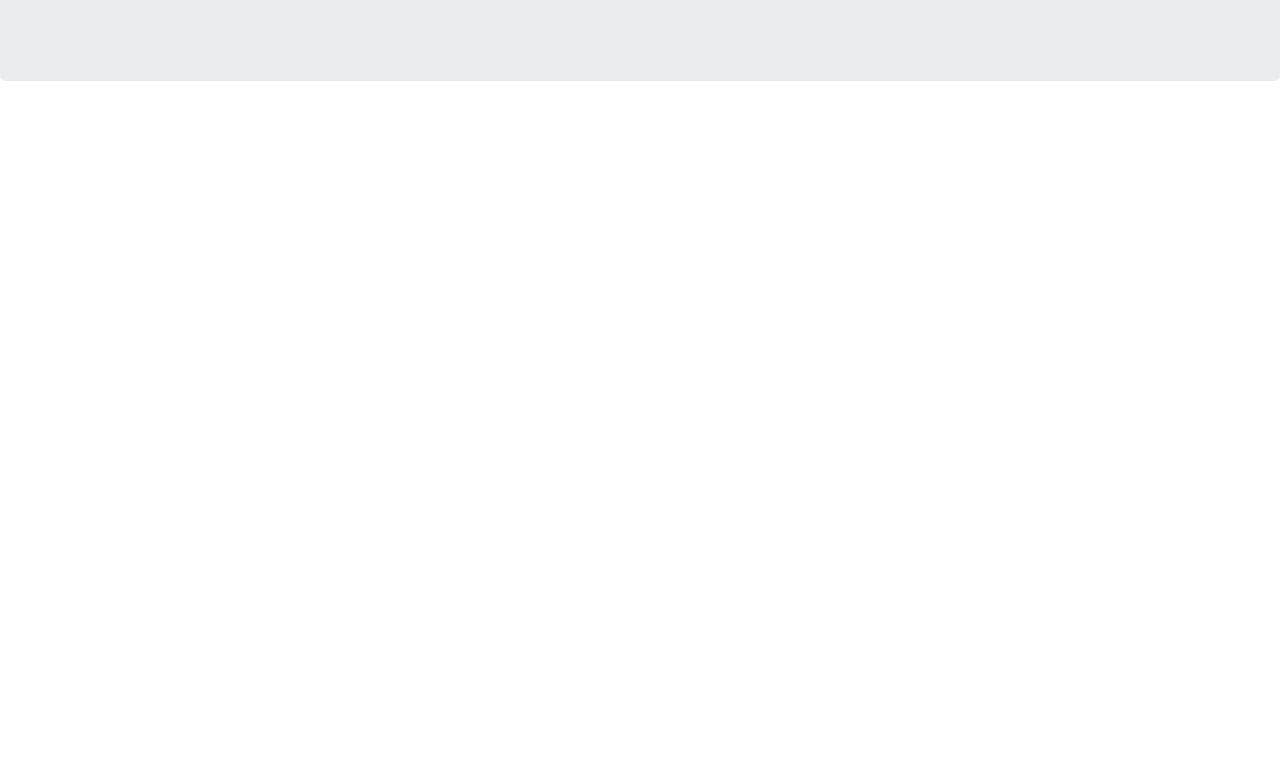
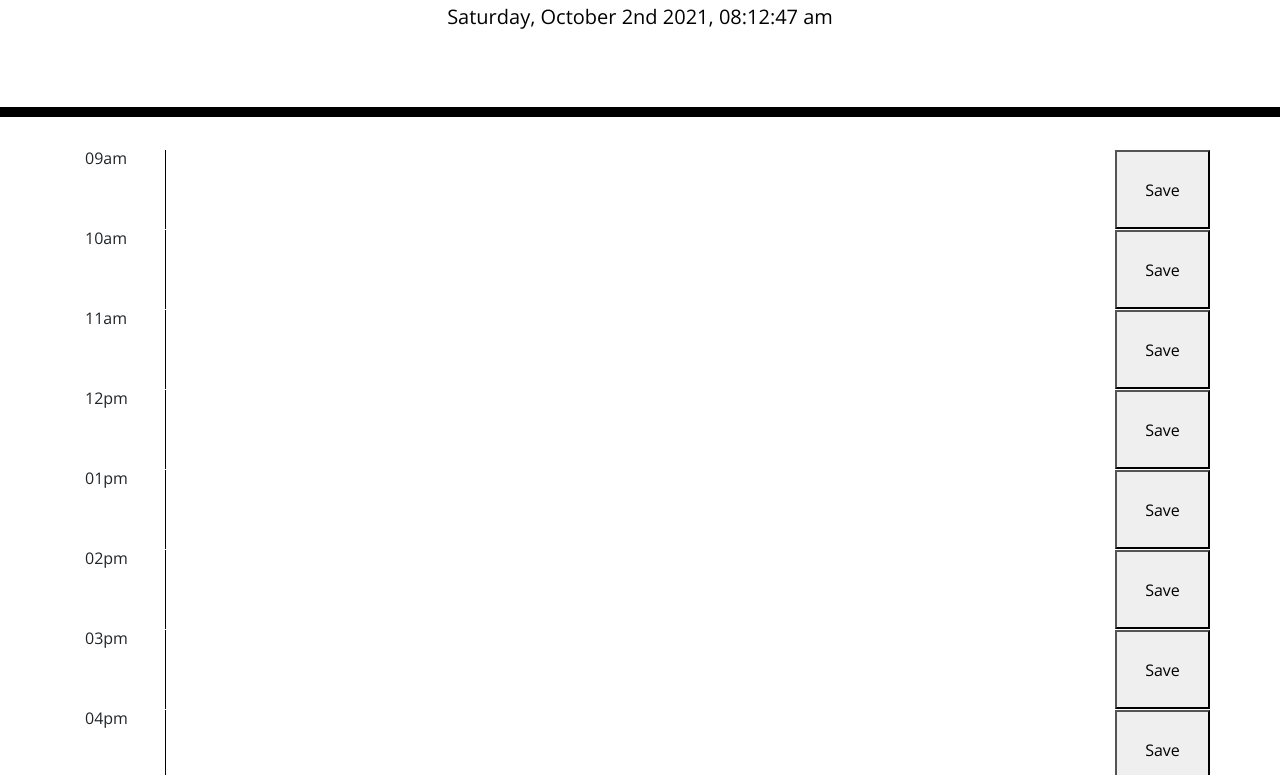
Before and after one commit to mlh19/DayPlanner, a plain HTML site: page index.html in a window 1280 px wide. Shown: the part 187-962 px from the top of the page. Before the commit the page ends 800 px from the top, so only its background shows below. Drawn offline with nearby package versions, Linux system fonts and the light colour scheme.

Commit message:
get the basics of the js running.

```diff
--- a/assets/css/style.css
+++ b/assets/css/style.css
@@ -1,4 +1,4 @@
-/* body {
+body {
   font-family: 'Open Sans', sans-serif;
   font-size: 16px;
   line-height: 1;
@@ -68,4 +68,4 @@ textarea {
 .saveBtn i:hover {
   font-size: 20px;
   transition: all 0.3s ease-in-out;
-} */
+}
--- a/assets/js/script.js
+++ b/assets/js/script.js
@@ -1,22 +1,60 @@
-//Array of hours
-let hours = ["09", "10", "11", "12", "01", "02", "03", "04", "05" ];
-//Array of ante and post meridiem.
-let meridiem = ["am", "am", "am", "pm", "pm", "pm", "pm", "pm", "pm"];
-//Variable for days.
-var myDays = [];
-
-for (let i=0; i < hours.length; i++) {
-    let dict = {hour: hours[i], meridiem: meridiems[i]};
-    myDays.push(dict);
+// Jumbotron
+var today = function() {
+    var day = moment();
+    $("#currentDay").text(day.format("dddd, MMMM Do YYYY, hh:mm:ss a"));
 }
-console.log(myDays);
+setInterval(today, 1000);
+// Set the text when the page loads immeidately instead of waiting 1 second.
+today();
 
 
+//Array of hours
+const hours = ["09am", "10am", "11am", "12pm", "01pm", "02pm", "03pm", "04pm", "05pm"];
 
+// Create each day section for the planner.
+for (var i = 0; i < hours.length; i++) {
+    // Create a div for every day.
+    var dayDiv = document.createElement("div");
+    dayDiv.classList.add("row");
 
+    var hourDiv = document.createElement("div");
+    hourDiv.textContent = hours[i];
+    hourDiv.classList.add("col-md-1");
+    dayDiv.append(hourDiv);
 
+    // Create the input box.
+    var textArea = document.createElement("textarea");
+    textArea.classList.add("col-md-10");
+    textArea.id = "textArea" + i;
+    dayDiv.append(textArea);
 
-// var today = function() {
-// var day = moment();
-// $("#time").text(day.format("dddd, MMMM Do YYYY,"));
-// }
+    // Create a button.
+    var saveButton = document.createElement("button");
+    saveButton.classList.add("col-md-1");
+    saveButton.textContent = "Save";
+    saveButton.id = i;
+    // You need to add an event listener to this button.
+    saveButton.addEventListener("click", saveButtonPressed);
+    dayDiv.append(saveButton);
+
+    // Get a reference to the planner and add each day div.
+    document.getElementById("Planner Section").append(dayDiv);
+}
+
+// This function is called when the save button is pressed.
+function saveButtonPressed() {
+    // this refers to the current object that called this function.
+    console.log(this.id);
+    var textArea = document.getElementById("textArea" + this.id);
+    console.log(textArea.id);
+    // > Get the text inside textArea and save the text as a key("textArea" + id)-value in local storage.
+    // key-value types are dictionaries and they can CANNOT have duplicate keys.
+    localStorage.setItem("textArea" + this.id, "value");
+    // { "textArea0": "1729" }
+}
+
+// Create a function that gets the data from local storage, and inserts it into
+// each corresponding textBox that matches the key ("textArea" + i) so we know we
+// are putting it back in the right place.
+// When you get the data for textAreaX, you just get that element id and set its text to the value.
+// { "textArea0": "1729" } loop
--- a/index.html
+++ b/index.html
@@ -22,11 +22,14 @@
       <p class="lead">A simple calendar app for scheduling your work day</p>
       <p id="currentDay" class="lead"></p>
     </header>
-    <div class="container">
+
+    <div class="container" id="Planner Section">
       <!-- Timeblocks go here -->
     </div>
+
     <script src="https://code.jquery.com/jquery-3.4.1.min.js"></script>
     <script src="https://cdnjs.cloudflare.com/ajax/libs/jquery/3.2.1/jquery.min.js"></script>
     <script src="https://cdnjs.cloudflare.com/ajax/libs/moment.js/2.24.0/moment.min.js"></script>
+    <script src="./assets/js/script.js"></script>
   </body>
 </html>
```
